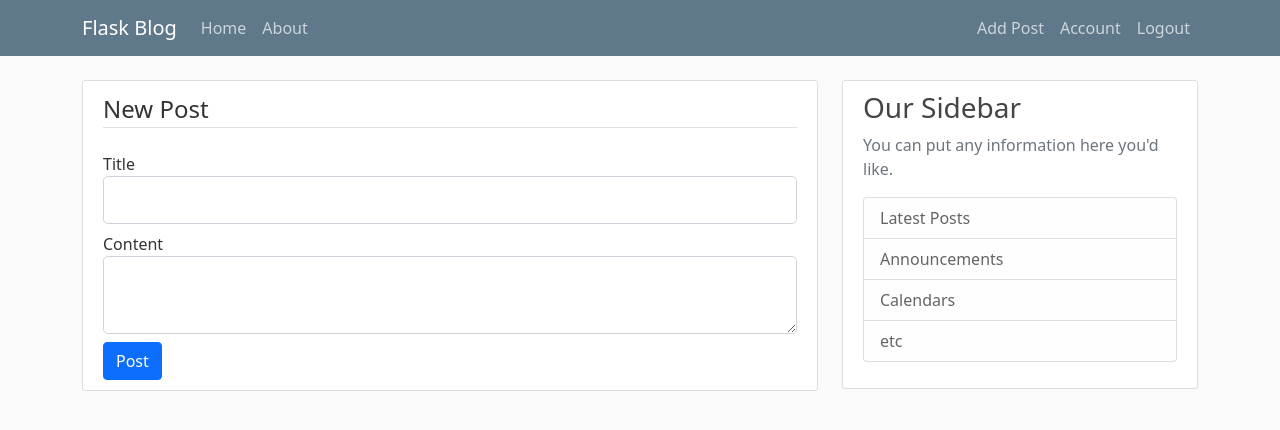
After one commit to rohithjnv96/on_blog, a Flask app: page /post/new in a window 1280 px wide. The commit adds this page. Shown: the top 430 px of the page. Run offline with Flask 3, Linux system fonts and the light colour scheme; a user stored in the database is signed in; some libraries are stand-ins or nearby versions.

Commit message:
Post create feature

```diff
--- a/on_blog/forms.py
+++ b/on_blog/forms.py
@@ -1,6 +1,6 @@
 from flask_wtf import FlaskForm
 from flask_wtf.file import FileField, FileAllowed
-from wtforms import StringField, PasswordField, SubmitField, BooleanField
+from wtforms import StringField, PasswordField, SubmitField, BooleanField, TextAreaField
 from wtforms.validators import DataRequired, Length, Email, EqualTo, ValidationError
 from flask_login import current_user
 
@@ -64,3 +64,8 @@ class UpdateAccountForm(FlaskForm):
             user = User.query.filter_by(email = email.data).first()
             if user:
                 raise ValidationError("That email is taken. Please choose a different one")
+
+class PostForm(FlaskForm):
+    title = StringField('Title', validators=[DataRequired()])
+    content = TextAreaField('Content', validators=[DataRequired()])
+    submit = SubmitField('Post')
--- a/on_blog/models.py
+++ b/on_blog/models.py
@@ -24,7 +24,7 @@ class Post(db.Model):
     id = db.Column(db.Integer, primary_key=True)
     title = db.Column(db.String(100), nullable=False)
     # no () for utcnow cause we are sending it as a variable
-    title = db.Column(db.DateTime, nullable = False, default = datetime.utcnow)
+    time = db.Column(db.DateTime, nullable = False, default = datetime.utcnow)
     content = db.Column(db.Text, nullable = False)
     user_id = db.Column(db.Integer, db.ForeignKey('user.id'), nullable = False)
 
--- a/on_blog/routes.py
+++ b/on_blog/routes.py
@@ -9,29 +9,15 @@ import logging
 
 from on_blog import app, bcrypt, db
 from on_blog.models import User, Post
-from on_blog.forms import LoginForm, RegistrationForm, UpdateAccountForm
+from on_blog.forms import LoginForm, RegistrationForm, UpdateAccountForm, PostForm
 
 logging.basicConfig(level="DEBUG")
-
-postz = [
-    {
-        'author': 'corey qedcsx',
-        'title': 'blog post 1',
-        'content': 'First post',
-        'date_posted': 'april 13,1222'
-    },
-    {
-        'author': 'corey qedcsx 2',
-        'title': 'blog post 2',
-        'content': 'Second post',
-        'date_posted': 'april 16,1222'
-    }
-]
 
 @app.route("/")
 @app.route("/home")
 def home():
-    return render_template("home.html", postz=postz, title="ebvhls")
+    postz = Post.query.all()
+    return render_template("home.html", postz=postz, title="Home Page")
 
 @app.route("/about")
 def about():
@@ -142,3 +128,18 @@ def account():
         form.email.data = current_user.email
     user_image = url_for('static', filename = 'profile_pics/'+ current_user.image_file)
     return render_template('account.html', title="Account", image_file = user_image, form = form)
+
+@app.route('/post/new', methods=['POST', 'GET'])
+@login_required
+def new_post():
+    form = PostForm()
+    # id, title, time, content, user_id
+    if form.validate_on_submit():
+        title = form.title.data
+        content = form.content.data
+        post = Post(title=title, content=content, author=current_user)
+        db.session.add(post)
+        db.session.commit()
+        flash("Your post has been created", category="success")
+        return redirect(url_for('home'))
+    return render_template('create_post.html', title="New Post", form = form)
--- /dev/null
+++ b/on_blog/templates/create_post.html
@@ -0,0 +1,83 @@
+{% extends 'layout.html'%}
+{% block content %}
+    <div class="content-section">
+        <form method="POST" action="">
+            {{form.hidden_tag()}}
+            <fieldset class="form-group">
+                <legend class="border-bottom mb-4"> New Post </legend>
+                <div class="form-group">
+                    {{ form.title.label(class="form-control-label") }}
+                    {{form.title(class="form-control form-control-lg")}}
+                    {% if form.title.errors %}}
+                        <div class="invalid-feedback">
+                            {% for error in form.title.errors %}
+                                <span>{{error}}</span>
+                            {% endfor %}
+                        </div>
+                    {% endif %}
+                </div>
+
+                <div class="form-group pt-2">
+                    {{form.content.label(class="form-control-label")}}
+                    {{form.content(class="form-control form-control-lg")}}
+                    {% if form.content.errors %}}
+                        <div class="invalid-feedback">
+                            {% for error in form.content.errors %}
+                                <span>{{error}}</span>
+                            {% endfor %}
+                        </div>
+                    {% endif %}
+                </div>
+            </fieldset>
+            <div class="form-group pt-2">
+                {{form.submit(class="btn btn-primary")}}
+            </div>
+        </form>
+    </div>
+{% endblock content %}
+
+
+
+{#
+<!--{% extends 'layout.html'%}-->
+<!--{% block content %}-->
+<!--    <div class="content-section">-->
+<!--        <form method="POST" action="">-->
+<!--            {{form.hidden_tag()}}-->
+<!--            <fieldset class="form-group">-->
+<!--                <legend class="border-bottom mb-4"> New Post </legend>-->
+<!--                <div class="form-group">-->
+<!--                    {{ form.title.label(class="form-control-label") }}-->
+<!--                    {% if form.title.errors %}-->
+<!--                        {{ form.title(class = "form-control form-control-lg is-invalid")}}-->
+<!--                        <div class="invalid-feedback">-->
+<!--                            {% for error in form.title.errors %}-->
+<!--                                <span>{{error}}</span>-->
+<!--                            {% endfor %}-->
+<!--                        </div>-->
+<!--                    {% else %}-->
+<!--                        {{form.title (class="form-control form-control-lg")}}-->
+<!--                    {% endif %}-->
+<!--                </div>-->
+
+<!--                <div class="form-group pt-2">-->
+<!--                    {{form.post.label(class="form-control-label")}}-->
+<!--                    {% if form.post.errors %}}-->
+<!--                        {{ form.post(class = "form-control form-control-lg is-invalid")}}-->
+<!--                        <div class="invalid-feedback">-->
+<!--                            {% for error in form.post.errors %}-->
+<!--                                <span>{{error}}</span>-->
+<!--                            {% endfor %}-->
+<!--                        </div>-->
+<!--                    {% else %}-->
+<!--                         {{form.post(class="form-control form-control-lg")}}-->
+<!--                    {% endif %}-->
+<!--                </div>-->
+<!--            </fieldset>-->
+<!--            <div class="form-group pt-2">-->
+<!--                {{form.submit(class="btn btn-primary")}}-->
+<!--            </div>-->
+<!--        </form>-->
+<!--    </div>-->
+<!--{% endblock content %}-->
+#}
--- a/on_blog/templates/layout.html
+++ b/on_blog/templates/layout.html
@@ -25,6 +25,7 @@
               </div>
               <span class="navbar-nav ms-auto">
                   {% if current_user.is_authenticated %}
+                    <a class="nav-item nav-link" href="{{ url_for('new_post')}}"> Add Post </a>
                     <a class="nav-item nav-link" href="{{ url_for('account')}}">Account </a>
                     <a class="nav-item nav-link" href="{{ url_for('logout')}}">Logout </a>
                   {% else %}
```
Also changed, not shown: on_blog/templates/home.html (+12 -4 lines), instance/site.db, on_blog/static/profile_pics/3ec9898093cabb0b.png (added), on_blog/static/profile_pics/7c8b00bb831fbaa5.jpeg (added), on_blog/static/profile_pics/b7d33a6809f037cb.jpeg (added).
